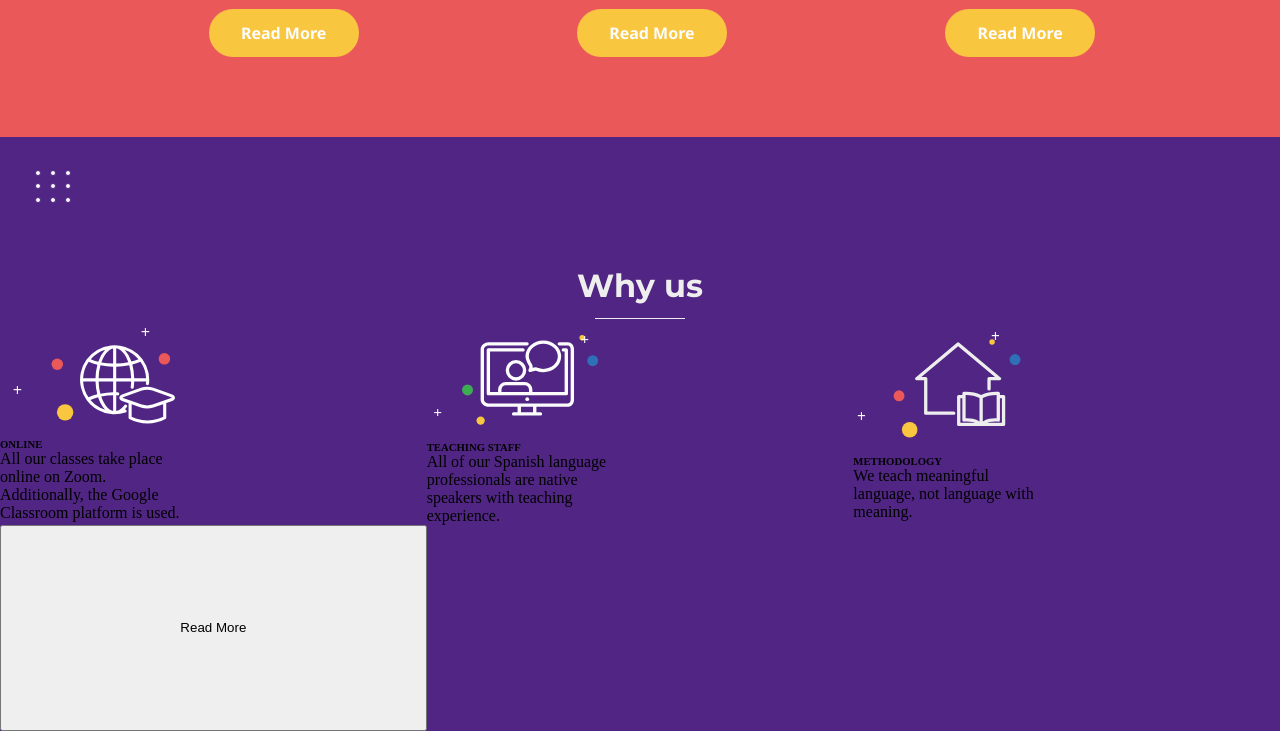
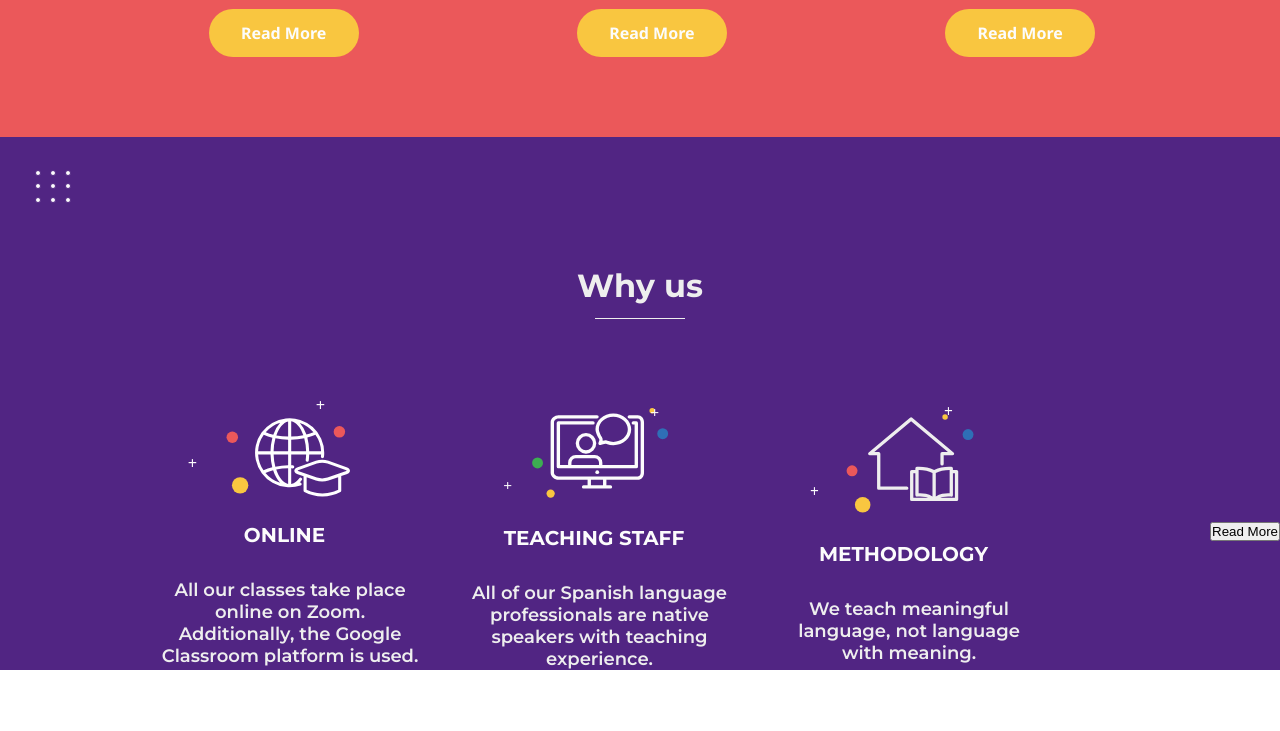
Before and after one commit to GustavoCarrena/spanish_toolbox, a plain HTML site: page index.html in a window 1280 px wide. Shown: the part 2643-3374 px from the top of the page. After the commit the page ends 3313 px from the top, so only its background shows below. Drawn offline with Linux system fonts and the light colour scheme.

Commit message:
"why us"

```diff
--- a/styles/home.css
+++ b/styles/home.css
@@ -583,8 +583,8 @@ main .why-us .title{
     flex-direction: column;
     width: inherit;
     justify-content: center;
-    margin-top: 73px;
     align-items: center;
+    margin: 73px 0;
 }
 
 main .why-us .title h6{
@@ -602,15 +602,12 @@ main .why-us .title .line{
     width: 7%;
 }
 
-
 main .why-us main {
-    display: grid;
-    width: 100%;
-    grid-template-columns: repeat(3,1fr);
-    grid-template-rows: repeat(2,1fr);
-    grid-template-areas:
-    "first-card second-card third-card"
-    ". button .";
+display: flex;
+flex-flow: row nowrap;
+align-items: center;
+justify-content: space-between;
+width: 100%;
 }
 
 main .why-us main .cards{
@@ -618,18 +615,47 @@ main .why-us main .cards{
     flex-flow: column nowrap;
     align-items: center;
     justify-content: center;
-    width: 186px;
-    height: auto;
+    width: 279px;
+    height: fit-content;
 }
 
 main .why-us main .first-card{
-    grid-area: first-card;
-}
-
-main .why-us main .second-card{
-    grid-area: second-card;
+    margin-left: 11%;
 }
 
 main .why-us main .third-card{
-    grid-area: third-card;
+    margin-right: 11%;
 }
+
+main .why-us main .cards img{
+    width: 186px;
+}
+
+main .why-us main .first-card img{
+    margin-right: 9%;
+}
+
+main .why-us main .cards .card-text{
+    display: flex;
+    flex-flow: column nowrap;
+    justify-content: flex-start;
+    align-items: center;
+    text-align: center;
+    font-family: var(--montserrat-font);
+    font-weight: 600;
+}
+
+main .why-us main .cards .card-text h6{
+    margin: 15px 0 24px 3%;
+    font-size: 1.25rem;
+    line-height: 1.2rem;
+    height: 24px;
+    color: var(--white-color);
+}
+
+main .why-us main .cards .card-text p{
+    margin: 5px 0 0 7%;
+    font-size: 1.125rem;
+    color: #eee;
+
+}
```
